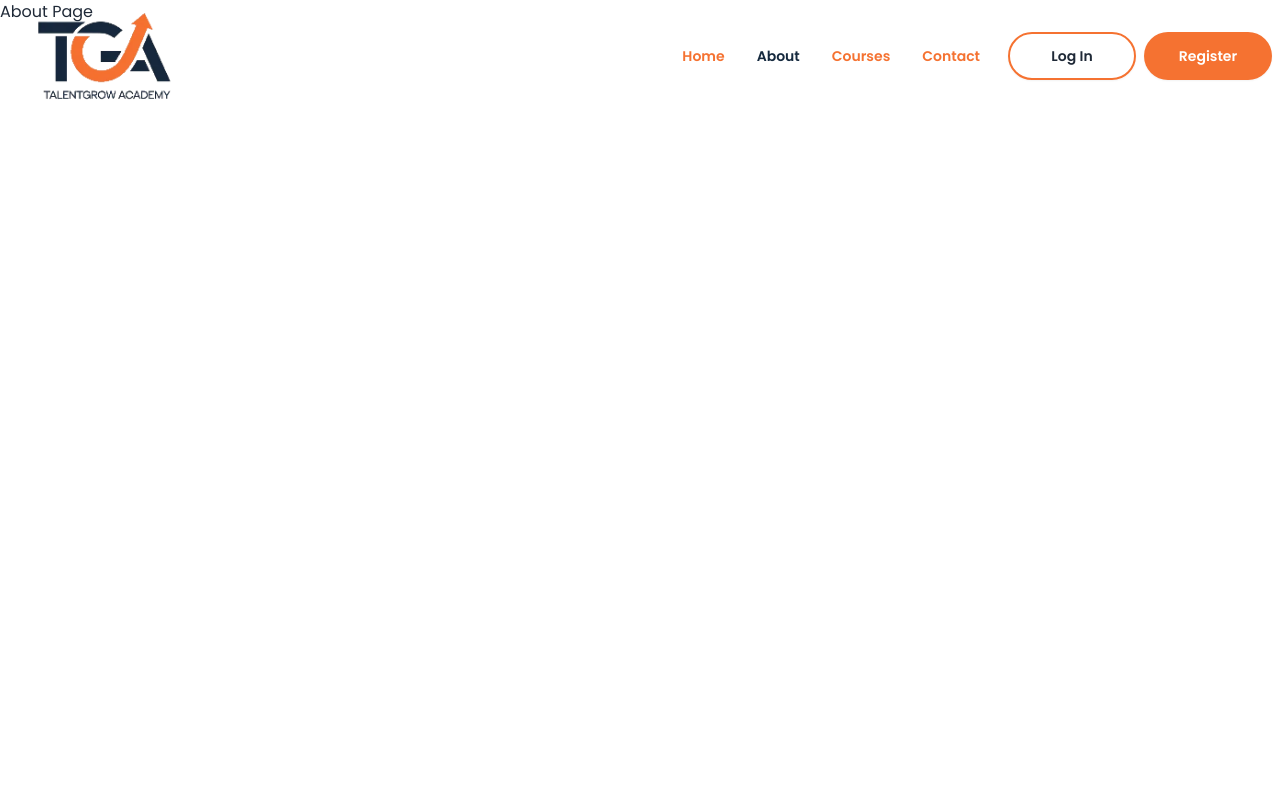
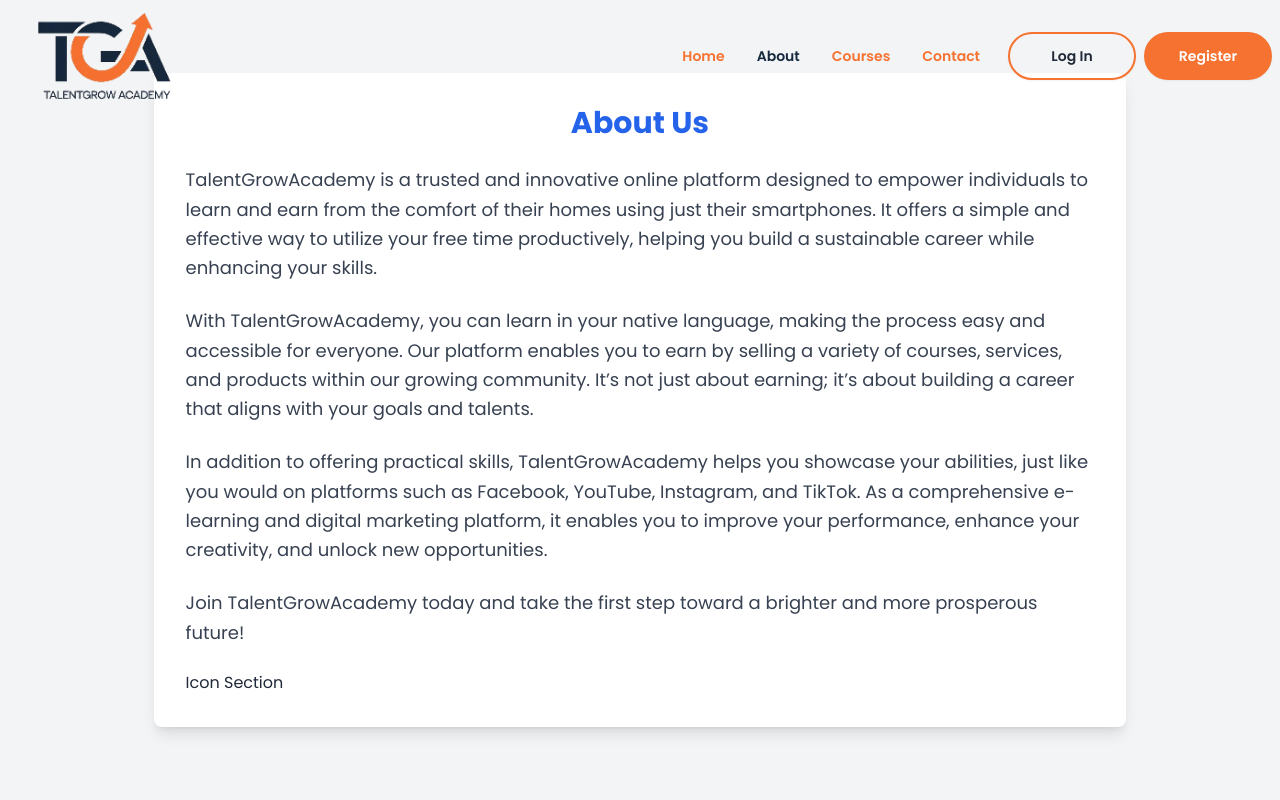
Before and after one commit to joychandrauday/talentgrowacademy-frontend, a React (Vite) app: page /about in a window 1280 px wide. Shown: the top 800 px of the page. Built offline with nearby package versions, Linux system fonts and the light colour scheme.

Commit message:
added some essential routes

```diff
--- a/src/components/HomeComponents/FaqSection.jsx
+++ b/src/components/HomeComponents/FaqSection.jsx
@@ -3,7 +3,7 @@
 
 const FaqSection = () => {
     return (
-    <div className="md:my-10">
+        <div className="md:my-10 container mx-auto">
             <h1 className="text-center uppercase md:text-[50px] text-2xl md:my-5 font-bold text-[#2B6777] ">
                 Frequently Asked Questions
             </h1>
--- a/src/layouts/Main.jsx
+++ b/src/layouts/Main.jsx
@@ -8,7 +8,7 @@
 
         <Navbar />
       </div>
-      <div className='min-h-screen'>
+      <div className='min-h-screen '>
         <Outlet />
       </div>
       <Footer />
--- a/src/pages/Others/About/About.jsx
+++ b/src/pages/Others/About/About.jsx
@@ -1,19 +1,37 @@
-import React from 'react';
 import PropTypes from 'prop-types';
-
+import { ScrollRestoration } from 'react-router-dom';
+import IconSection from '../../../components/HomeComponents/IconSection';
 
 const About = () => {
     return (
-        <div>
-            <h1>About Page</h1>
+        <div className="bg-gray-100 min-h-screen flex items-center justify-center py-12 px-4 sm:px-6 lg:px-8">
+            <div className="w-4/5 mx-auto bg-white shadow-lg rounded-lg p-8 space-y-6">
+                <h1 className="text-3xl font-bold text-blue-600 mb-4 text-center">
+                    About Us
+                </h1>
+                <p className="text-gray-700 text-lg leading-relaxed">
+                    TalentGrowAcademy is a trusted and innovative online platform designed to empower individuals to learn and earn from the comfort of their homes using just their smartphones. It offers a simple and effective way to utilize your free time productively, helping you build a sustainable career while enhancing your skills.
+                </p>
+                <p className="text-gray-700 text-lg leading-relaxed">
+                    With TalentGrowAcademy, you can learn in your native language, making the process easy and accessible for everyone. Our platform enables you to earn by selling a variety of courses, services, and products within our growing community. It’s not just about earning; it’s about building a career that aligns with your goals and talents.
+                </p>
+                <p className="text-gray-700 text-lg leading-relaxed">
+                    In addition to offering practical skills, TalentGrowAcademy helps you showcase your abilities, just like you would on platforms such as Facebook, YouTube, Instagram, and TikTok. As a comprehensive e-learning and digital marketing platform, it enables you to improve your performance, enhance your creativity, and unlock new opportunities.
+                </p>
+                <p className="text-gray-700 text-lg leading-relaxed">
+                    Join TalentGrowAcademy today and take the first step toward a brighter and more prosperous future!
+                </p>
+                <IconSection />
+            </div>
+            <ScrollRestoration />
         </div>
     );
 };
 
-
+// PropTypes validation
 About.propTypes = {
-
+    title: PropTypes.string.isRequired,
+    description: PropTypes.string.isRequired,
 };
 
-
 export default About;
--- /dev/null
+++ b/src/pages/Others/Login/Login.jsx
@@ -0,0 +1,19 @@
+import React from 'react';
+import PropTypes from 'prop-types';
+
+
+const Login = () => {
+    return (
+        <div>
+            <h1>Login</h1>
+        </div>
+    );
+};
+
+
+Login.propTypes = {
+
+};
+
+
+export default Login;
--- /dev/null
+++ b/src/pages/Others/Register/Register.jsx
@@ -0,0 +1,19 @@
+import React from 'react';
+import PropTypes from 'prop-types';
+
+
+const Register = () => {
+    return (
+        <div>
+            <h1>Register</h1>
+        </div>
+    );
+};
+
+
+Register.propTypes = {
+
+};
+
+
+export default Register;
```
Also changed, not shown: src/routes/Routes.jsx (+10 -6 lines). Lines whose indentation alone changed are shown as unchanged.
